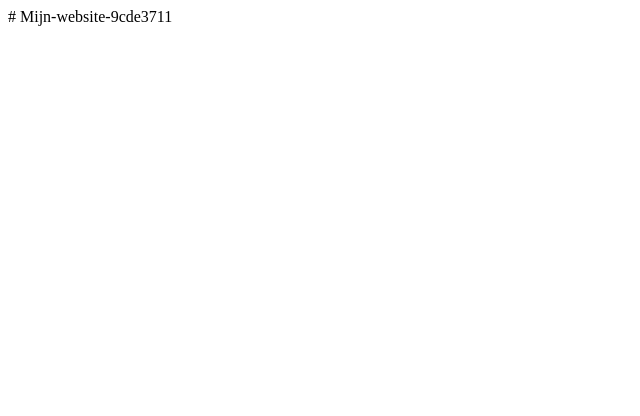
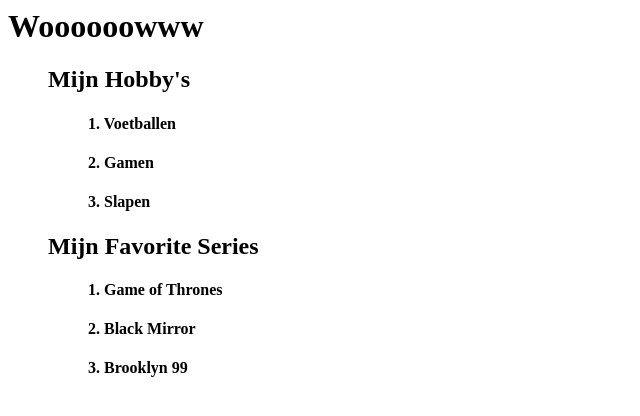
Before and after one commit to SepBauwens/Mijn-website-9cde3711, a plain HTML site: page index.html in a window 1280 px wide. Shown: the whole page, without its empty margins (0-640 px from the left). Drawn offline with Linux system fonts and the light colour scheme.

Commit message:
Uitwerking van de exercise

```diff
--- a/index.html
+++ b/index.html
@@ -1 +1,31 @@
-# Mijn-website-9cde3711
+<DOCTYPE html>
+<html>
+
+<head>
+  <title>Sep Bauwens</title>
+</head>
+
+<body>
+<h1>Woooooowww</h1>
+</body>
+
+<ul>
+<body>
+	<h2>Mijn Hobby's</h2>
+<ul>
+	<h4>1. Voetballen</h4>
+	<h4>2. Gamen</h4>
+	<h4>3. Slapen</h4>
+</ul>
+</body>
+
+<body>
+	<h2>Mijn Favorite Series</h2>
+<ul>
+	<h4>1. Game of Thrones</h4>
+	<h4>2. Black Mirror</h4>
+	<h4>3. Brooklyn 99</h4>
+</ul>
+</body>
+
+</html>
```
